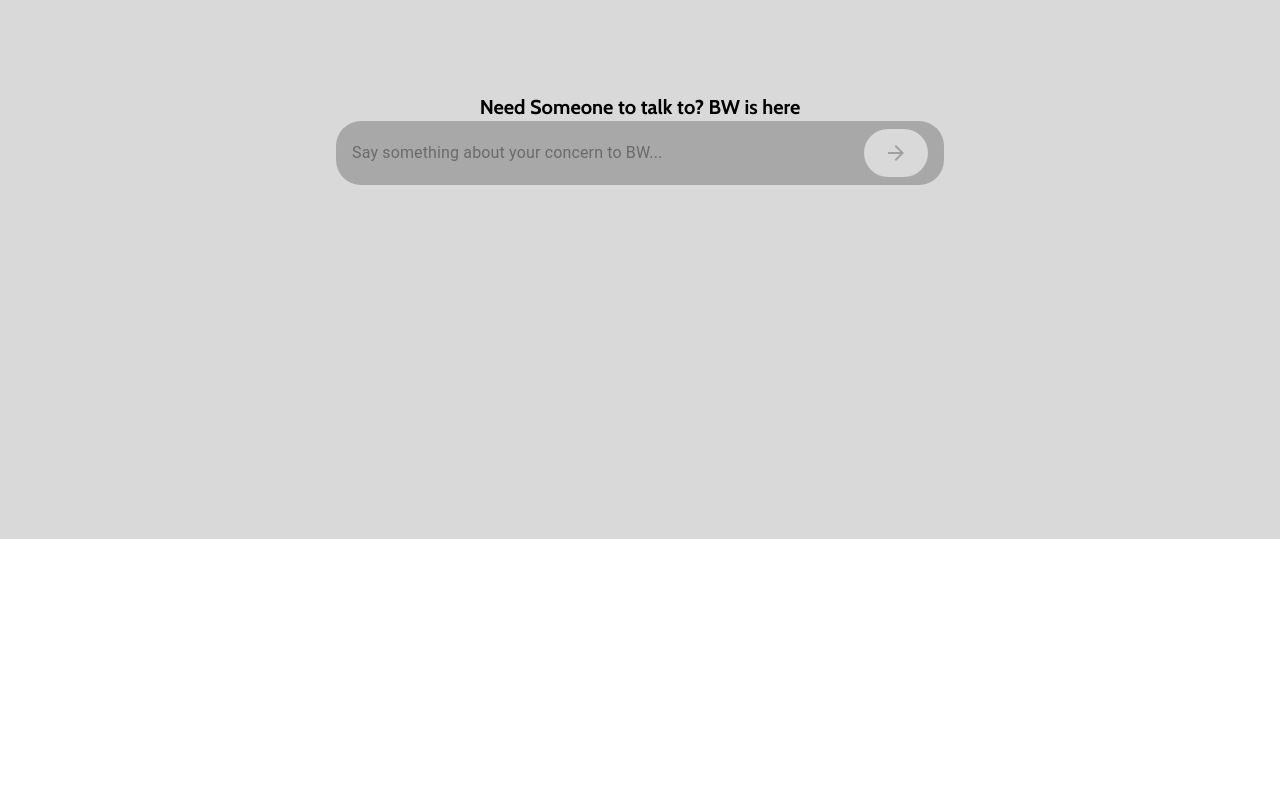
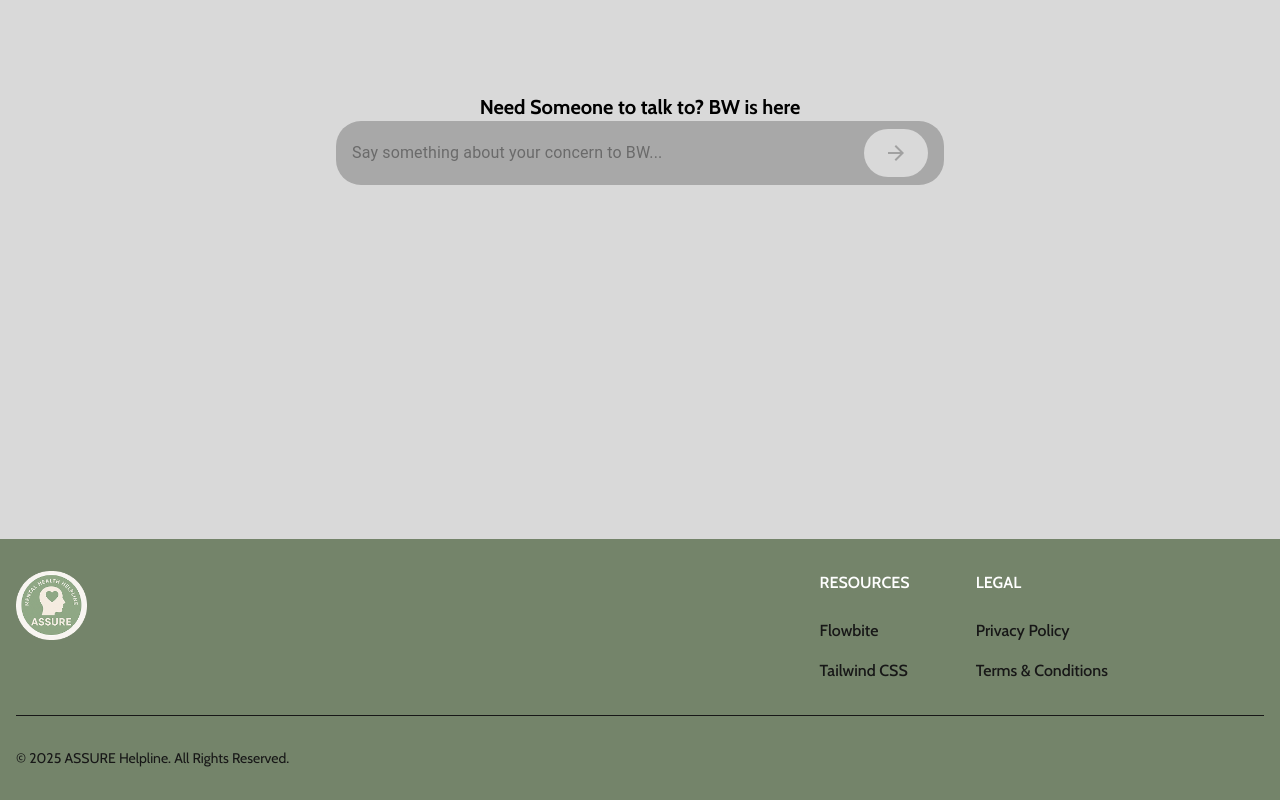
Before and after one commit to LuSteps/assure-hackathon-dicoding, a Next.js app: page / in a window 1280 px wide. Shown: the part 2831-3631 px from the top of the page. Before the commit the page ends 3370 px from the top, so only its background shows below. Built offline with nearby package versions, Linux system fonts and the light colour scheme.

Commit message:
ADD: Footer

```diff
--- a/src/app/components/pages/home/ChatbotSection.tsx
+++ b/src/app/components/pages/home/ChatbotSection.tsx
@@ -1,6 +1,6 @@
 "use client";
-import React, { useState, useEffect, useRef } from "react";
-import { TextField, Button, Paper, Typography, Box } from "@mui/material";
+import React, { useState, useRef } from "react";
+import { Box } from "@mui/material";
 import ChatInput from "./ChatInput";
 
 type Message = {
@@ -14,12 +14,6 @@ export default function ChatbotSection() {
   const [input, setInput] = useState("");
   const messagesEndRef = useRef<HTMLDivElement>(null);
 
-  // Scroll to bottom when messages update
-  useEffect(() => {
-    messagesEndRef.current?.scrollIntoView({ behavior: "smooth" });
-  }, [messages]);
-
-  // Simulate AI response with a delay
   const simulateAIResponse = (userMessage: string) => {
     setTimeout(() => {
       setMessages((prev) => [
--- /dev/null
+++ b/src/app/components/pages/home/Footer.tsx
@@ -0,0 +1,71 @@
+import React from "react";
+
+export default function Footer() {
+  const currentYear = new Date().getFullYear();
+
+  return (
+    <footer className="bg-[#74846A]">
+      <div className="mx-auto w-full max-w-screen-xl p-4 py-6 lg:py-8">
+        <div className="md:flex md:justify-between">
+          <div className="mb-6 md:mb-0">
+            <a href="/" className="flex items-center">
+              <img
+                src="./Logo.png"
+                className="h-1/2 w-1/2 me-3"
+                alt="Logo"
+              />
+            </a>
+          </div>
+          <div className="grid grid-cols-2 gap-8 sm:gap-6 sm:grid-cols-3">
+            <div>
+              <h2 className="mb-6 text-md font-semibold uppercase text-white">
+                Resources
+              </h2>
+              <ul className="font-medium">
+                <li className="mb-4">
+                  <a href="https://flowbite.com/" className="hover:underline">
+                    Flowbite
+                  </a>
+                </li>
+                <li>
+                  <a href="https://tailwindcss.com/" className="hover:underline">
+                    Tailwind CSS
+                  </a>
+                </li>
+              </ul>
+            </div>
+            <div>
+              <h2 className="mb-6 text-md font-semibold uppercase text-white">
+                Legal
+              </h2>
+              <ul className="font-medium">
+                <li className="mb-4">
+                  <a href="#" className="hover:underline">
+                    Privacy Policy
+                  </a>
+                </li>
+                <li>
+                  <a href="#" className="hover:underline">
+                    Terms &amp; Conditions
+                  </a>
+                </li>
+              </ul>
+            </div>
+          </div>
+        </div>
+
+        <hr className="my-6 sm:mx-auto lg:my-8" />
+
+        <div className="sm:flex sm:items-center sm:justify-between">
+          <span className="text-sm sm:text-center">
+            © {currentYear}{" "}
+            <a href="/" className="hover:underline">
+              ASSURE Helpline
+            </a>
+            . All Rights Reserved.
+          </span>
+        </div>
+      </div>
+    </footer>
+  );
+}
--- a/src/app/layout.tsx
+++ b/src/app/layout.tsx
@@ -5,19 +5,9 @@ import "./globals.css";
 import ReduxProvider from "@/app/components/auth/ReduxProvider";
 import { cabinFont } from "@/fonts/fonts";
 
-const geistSans = Geist({
-  variable: "--font-geist-sans",
-  subsets: ["latin"],
-});
-
-const geistMono = Geist_Mono({
-  variable: "--font-geist-mono",
-  subsets: ["latin"],
-});
-
 export const metadata: Metadata = {
-  title: "EBUDDY Frontend Test",
-  description: "Generated by create next app",
+  title: "ASSURE Helpline",
+  description: "Aid, Support, ",
 };
 
 export default function RootLayout({
--- a/src/app/page.tsx
+++ b/src/app/page.tsx
@@ -3,6 +3,7 @@ import ContactForm from "@/app/components/ContactForm";
 import HeroSection from "./components/pages/home/HeroSection";
 import AboutSection from "./components/pages/home/AboutSection";
 import ChatbotSection from "./components/pages/home/ChatbotSection";
+import Footer from "./components/pages/home/Footer";
 
 export default function Home() {
   return (
@@ -26,6 +27,7 @@ export default function Home() {
       </div>
 
       <ChatbotSection />
+      <Footer />
     </>
   );
 }
```
